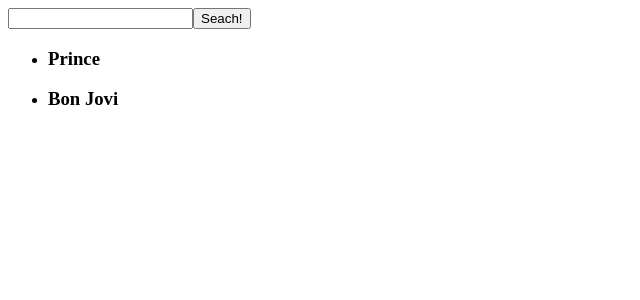
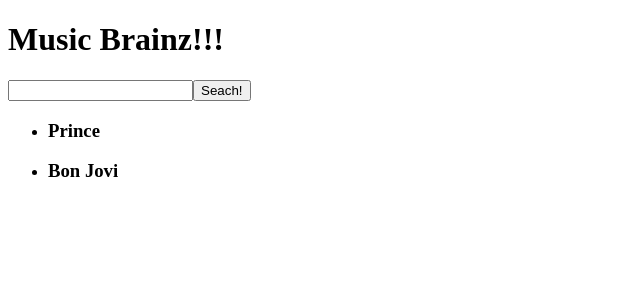
Before and after one commit to okFox/musicbrainz-sm, a React app: page / in a window 1280 px wide. Shown: the top 300 px of the page, without its empty margins (0-640 px from the left). Built offline with nearby package versions, Linux system fonts and the light colour scheme.

Commit message:
wrote artist fetch call

```diff
--- a/src/components/App.js
+++ b/src/components/App.js
@@ -1,6 +1,12 @@
 import React from 'react';
 import ArtistContainer from '../containers/ArtistContainer';
+import Header from './common/Header';
 
 export default function App() {
-  return <ArtistContainer />;
+  return (
+    <>
+      <Header />
+      <ArtistContainer />
+    </>
+  );
 }
--- /dev/null
+++ b/src/components/common/Header.js
@@ -0,0 +1,8 @@
+import React from 'react';
+
+
+const Header = () => (
+  <h1>Music Brainz!!!</h1>
+);
+
+export default Header;
--- /dev/null
+++ b/src/components/services/getArtists.js
@@ -0,0 +1,4 @@
+export const getArtists = (artistName) => {
+  return fetch(`http://musicbrainz.org/ws/2/artist?query=${artistName}&fmt=json&limit=25`)
+    .then(res => res.json());
+};
```
Also changed, not shown: src/components/common/Header.css (added).
